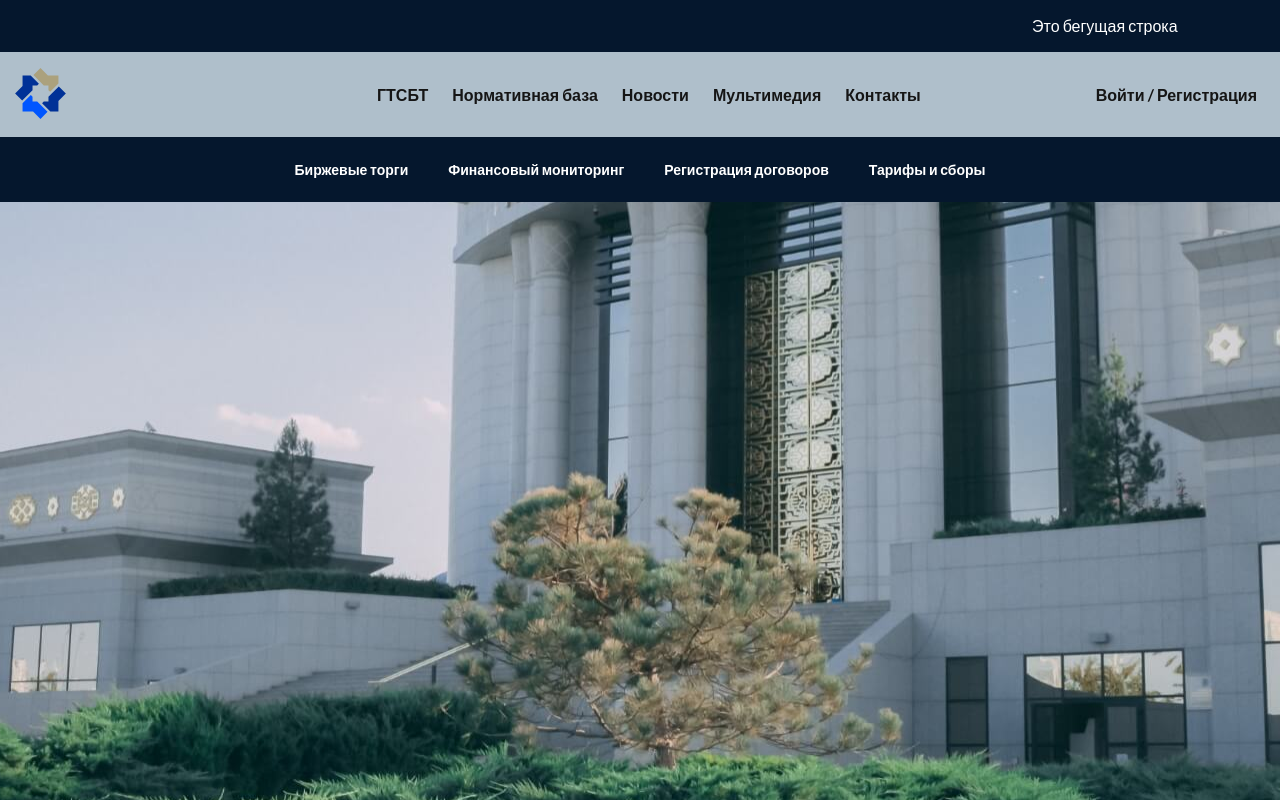
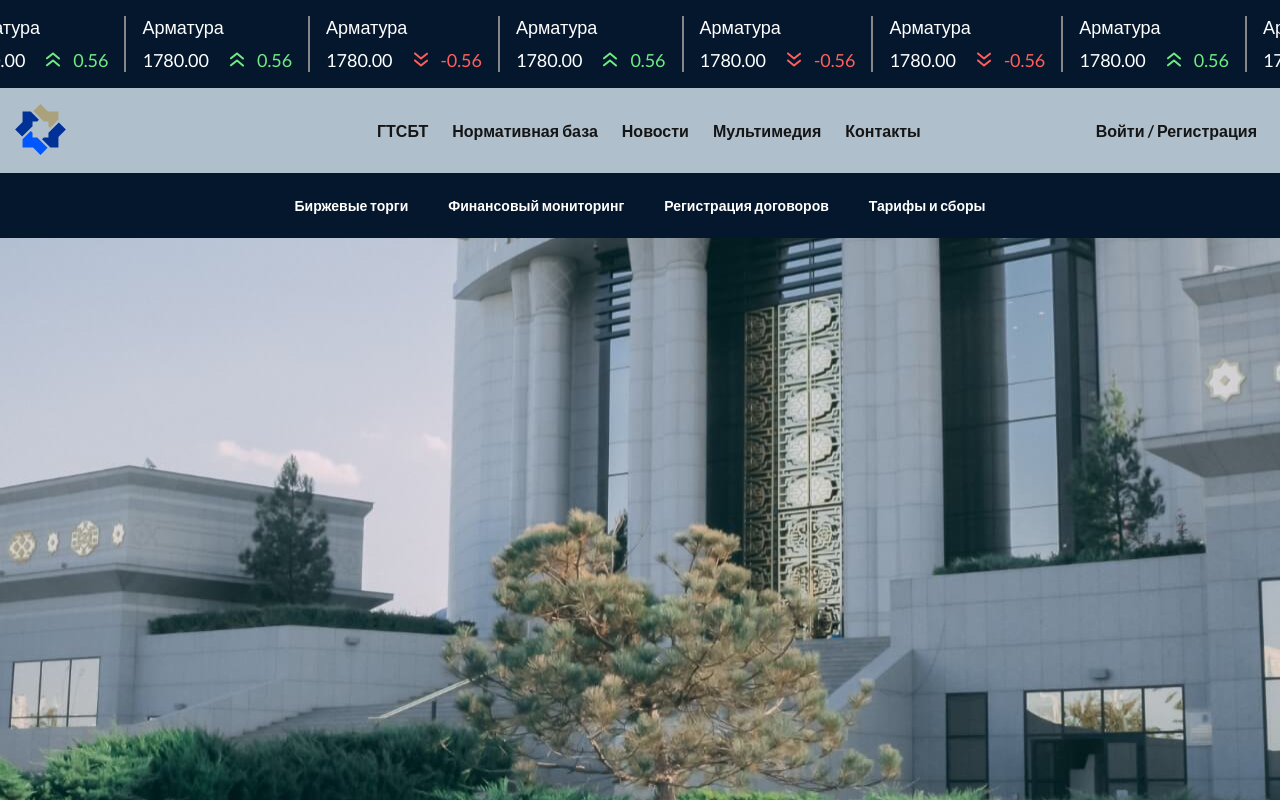
Before and after one commit to Kakabay/exchange-client, a React (Vite) app: page / in a window 1280 px wide. Shown: the top 800 px of the page. Built offline with nearby package versions, Linux system fonts and the light colour scheme; no server answers.

Commit message:
ticker updated, bugs fixed

```diff
--- a/src/assets/styles/_dataChart.scss
+++ b/src/assets/styles/_dataChart.scss
@@ -63,7 +63,6 @@
   display: flex;
   gap: 3.9rem;
   justify-content: space-between;
-  // align-items: center;
 }
 
 @media (max-width: 1500px) {
--- a/src/assets/styles/_header.scss
+++ b/src/assets/styles/_header.scss
@@ -1,3 +1,6 @@
+.header {
+  position: relative;
+}
 .nav-top {
   background: $base-light-blue;
 }
@@ -89,11 +92,12 @@
   align-items: center;
   transition: all 0.3s linear;
   transform: translateY(-100%);
-  z-index: 1;
+  z-index: -1;
 }
 
 .active {
-  transform: translateY(23%);
+  top: 100%;
+  transform: translateY(0);
 
   .mobile-nav-list {
     opacity: 1;
--- a/src/assets/styles/_hero.scss
+++ b/src/assets/styles/_hero.scss
@@ -4,6 +4,7 @@
   background-repeat: no-repeat;
   background-size: cover;
   background-position: center;
+  z-index: -2;
 }
 
 .hero-wrapper,
--- a/src/assets/styles/_ticker.scss
+++ b/src/assets/styles/_ticker.scss
@@ -1,8 +1,68 @@
 .ticker {
   // margin-top: 2.4rem;
-  padding: 1.6rem 0;
+  // padding: 1.6rem 0;
   background: $base-blue;
   color: $base-white;
   font-size: 1.6rem;
   z-index: 1100;
 }
+
+.ticker-wrapper {
+  width: 100%;
+  height: 100%;
+  padding: 1.6rem 0;
+  display: flex;
+}
+
+.ticker-block {
+  display: flex;
+  flex-direction: column;
+  gap: 0.8rem;
+  width: fit-content;
+  padding: 0 1.6rem;
+  border-left: 1px solid $base-gray;
+  border-right: 1px solid $base-gray;
+
+  .green {
+    color: #6eeb83;
+  }
+
+  .red {
+    color: #ff5e5b;
+  }
+}
+
+.ticker-title {
+  font-size: 1.8rem;
+  font-weight: 400;
+}
+
+.ticker-content {
+  display: flex;
+  align-items: center;
+  gap: 1.6rem;
+}
+
+.ticker-price {
+  font-size: 1.8rem;
+}
+
+.ticker-status {
+  display: flex;
+  align-items: center;
+  color: #6eeb83;
+  gap: 0.8rem;
+
+  span {
+    display: inline-block;
+    font-size: 1.8rem;
+  }
+}
+
+.ticker-arrow {
+  width: fit-content;
+  height: fit-content;
+  display: flex;
+  justify-content: center;
+  align-items: center;
+}
--- a/src/components/DataChart.jsx
+++ b/src/components/DataChart.jsx
@@ -1,20 +1,30 @@
+// Modules
 import React from 'react';
+import { useState } from 'react';
+// Components
 import ChartTable from './ChartTable';
 import LineChart from './LineChart';
 
 const DataChart = () => {
+  const [activeTab, setActiveTab] = useState(1);
   return (
     <section className="chart">
       <div className="container">
         <div className="chart-wrapper">
           <div className="chart-tabs">
-            <div className="active tab">
+            <div
+              className={`${activeTab === 1 ? 'active' : ''} tab`}
+              onClick={() => setActiveTab(1)}>
               <span>Металопродукция</span>
             </div>
-            <div className="tab">
+            <div
+              className={`${activeTab === 2 ? 'active' : ''} tab`}
+              onClick={() => setActiveTab(2)}>
               <span>Сельхозпродукция</span>
             </div>
-            <div className="tab">
+            <div
+              className={`${activeTab === 3 ? 'active' : ''} tab`}
+              onClick={() => setActiveTab(3)}>
               <span>Лесопродукция</span>
             </div>
           </div>
--- a/src/components/Header.jsx
+++ b/src/components/Header.jsx
@@ -4,8 +4,7 @@ import { Link } from 'react-router-dom';
 // Icons
 import logo from '../assets/icons/logo.svg';
 import burger from '../assets/icons/burger.svg';
-import { ReactComponent as Close } from '../assets/icons/close.svg';
-import { useState, useEffect } from 'react';
+import { useState } from 'react';
 
 const Header = () => {
   // States
--- a/src/components/Ticker.jsx
+++ b/src/components/Ticker.jsx
@@ -1,10 +1,24 @@
 // Modules
 import Marquee from 'react-fast-marquee';
+import TickerBlock from './TickerBlock';
 
 const Ticker = () => {
+  const plus = 0.56;
+  const minus = -0.56;
   return (
     <Marquee className="ticker" gradient={false} speed={40}>
-      Это бегущая строка
+      <div className="ticker-wrapper">
+        <TickerBlock status={minus} />
+        <TickerBlock status={plus} />
+        <TickerBlock status={plus} />
+        <TickerBlock status={minus} />
+        <TickerBlock status={plus} />
+        <TickerBlock status={minus} />
+        <TickerBlock status={minus} />
+        <TickerBlock status={plus} />
+        <TickerBlock status={minus} />
+        <TickerBlock status={plus} />
+      </div>
     </Marquee>
   );
 };
--- /dev/null
+++ b/src/components/TickerBlock.jsx
@@ -0,0 +1,24 @@
+// Modules
+import React from 'react';
+// Icons
+import arrowUp from '../assets/icons/arrow-up.svg';
+import arrowDown from '../assets/icons/arrow-down.svg';
+
+const TickerBlock = ({ status }) => {
+  return (
+    <div className="ticker-block">
+      <h3 className="ticker-title">Арматура</h3>
+      <div className="ticker-content">
+        <div className="ticker-price">1780.00</div>
+        <div className="ticker-status">
+          <div className="ticker-arrow">
+            <img src={status > 0 ? arrowUp : arrowDown} />
+          </div>
+          <span className={`ticker-status-title ${status > 0 ? 'green' : 'red'}`}>{status}</span>
+        </div>
+      </div>
+    </div>
+  );
+};
+
+export default TickerBlock;
```
Also changed, not shown: src/assets/icons/arrow-down.svg (added), src/assets/icons/arrow-up.svg (added).
